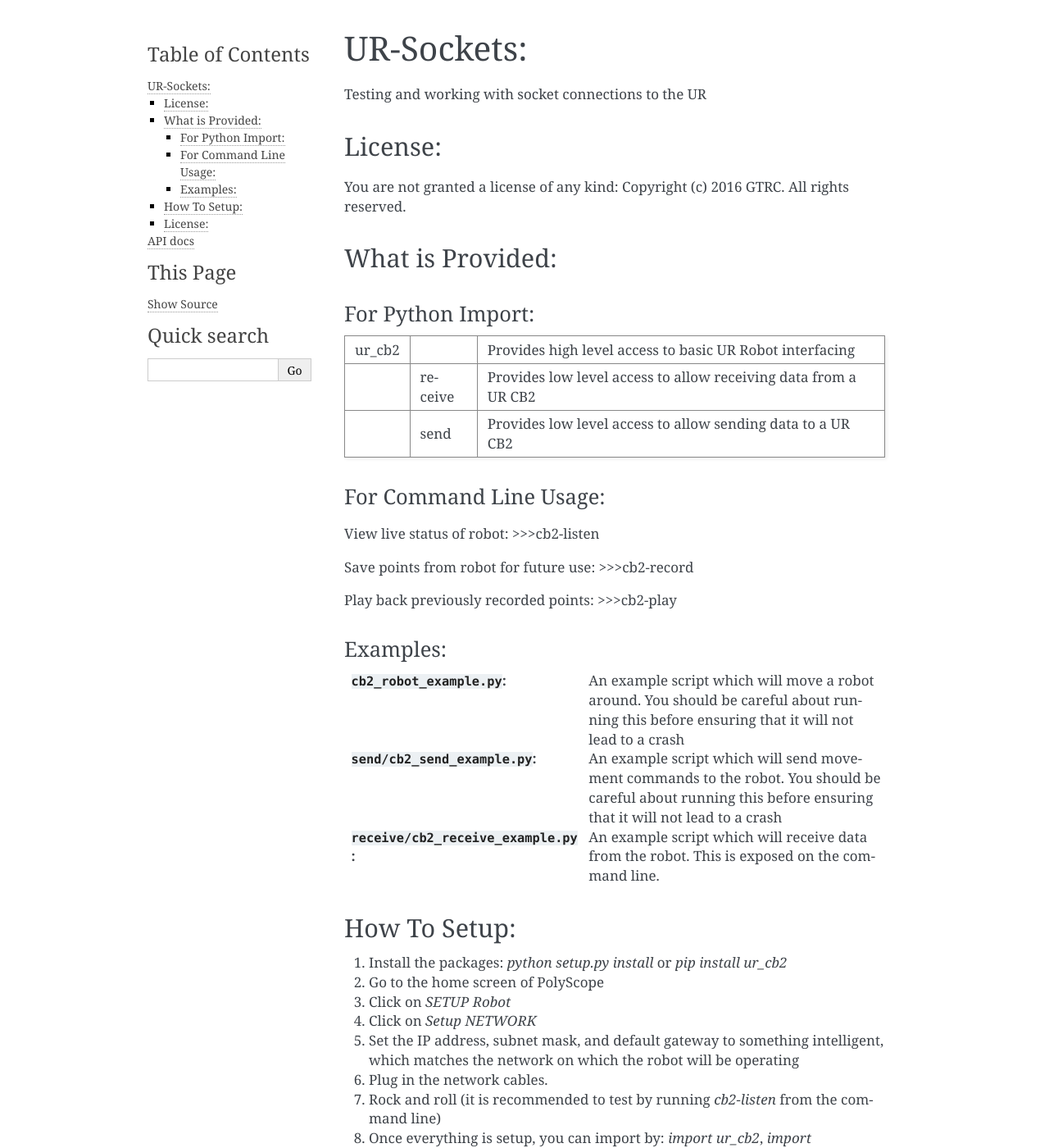
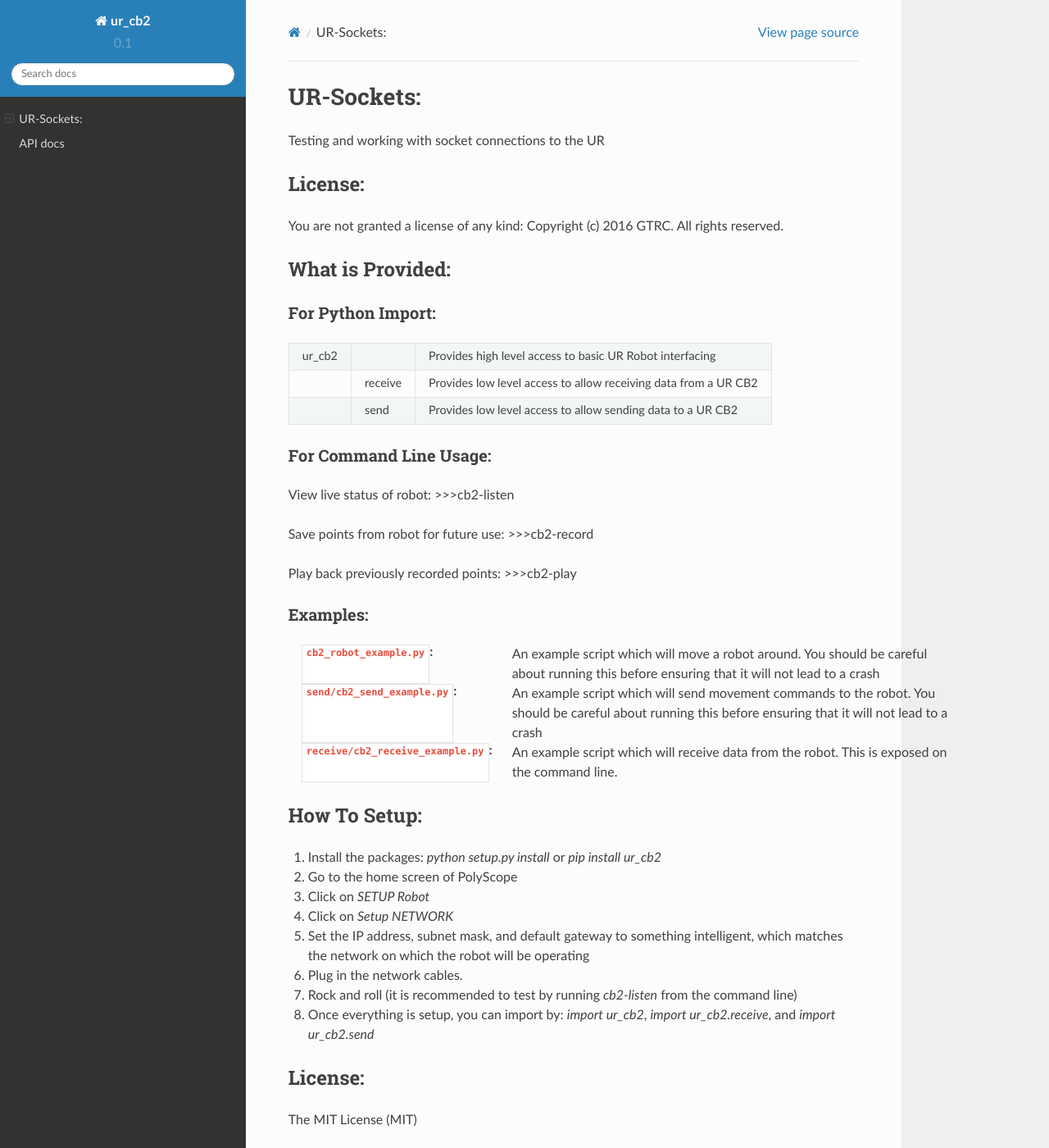
Before and after one commit to IRIM-Technology-Transition-Lab/ur_cb2, a Sphinx documentation site: the page built from docs/index.rst, in a window 1280 px wide and 1400 px high. Shown: the whole window at 82% size. Built offline with Sphinx 7.4.7 and the Read the Docs theme 2.0.0, drawn with Linux system fonts in a browser that asks for light colours; pages that are not in the unit, such as notebooks, are missing from menus; some of the changed text lies outside the part shown.

Commit message:
changed to rtfd style

```diff
--- a/README.rst
+++ b/README.rst
@@ -1,3 +1,6 @@
+.. toctree::
+   :maxdepth: 2
+
 UR-Sockets:
 ===========
 Testing and working with socket connections to the UR
--- a/docs/conf.py
+++ b/docs/conf.py
@@ -14,6 +14,8 @@
 
 import sys
 import os
+import sphinx_rtd_theme
+
 
 # If extensions (or modules to document with autodoc) are in another directory,
 # add these directories to sys.path here. If the directory is relative to the
@@ -114,7 +116,7 @@
 
 # The theme to use for HTML and HTML Help pages.  See the documentation for
 # a list of builtin themes.
-html_theme = 'alabaster'
+html_theme = "sphinx_rtd_theme"
 
 # Theme options are theme-specific and customize the look and feel of a theme
 # further.  For a list of options available for each theme, see the
@@ -122,7 +124,7 @@
 #html_theme_options = {}
 
 # Add any paths that contain custom themes here, relative to this directory.
-#html_theme_path = []
+html_theme_path = [sphinx_rtd_theme.get_html_theme_path()]
 
 # The name for this set of Sphinx documents.  If None, it defaults to
 # "<project> v<release> documentation".
```
Also changed, not shown: 1 other file.
